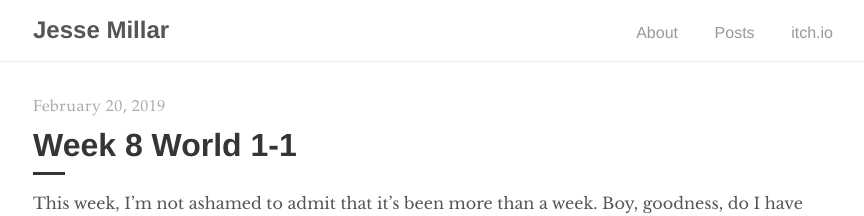
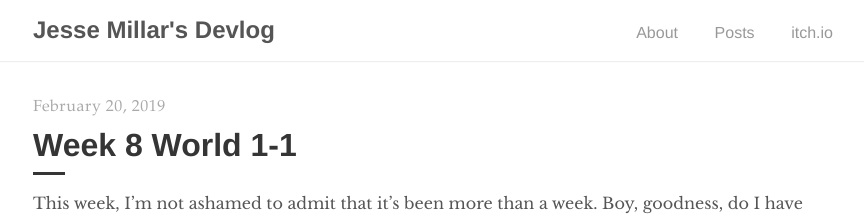
Before and after one commit to jessemillar/devlog, a Jekyll site: the page built from index.html, in a window 1280 px wide. Shown: the top 216 px of the page, without its empty margins (207-1071 px from the left). Built offline with Jekyll 4.4.1, drawn with Linux system fonts in a browser that asks for light colours; the list of posts is cut into pages by our own code; some of the changed lines change nothing that is shown.

Commit message:
Better SEO info

```diff
--- a/_config.yml
+++ b/_config.yml
@@ -1,6 +1,6 @@
 # Site settings
-title:          Jesse Millar
-description:    "Devlog"
+title:          Jesse Millar's Devlog
+description:    "A devlog for Jesse Millar's gamedev adventures"
 baseurl:        "/devlog"
 url:            "https://jessemillar.github.io"
 
```
